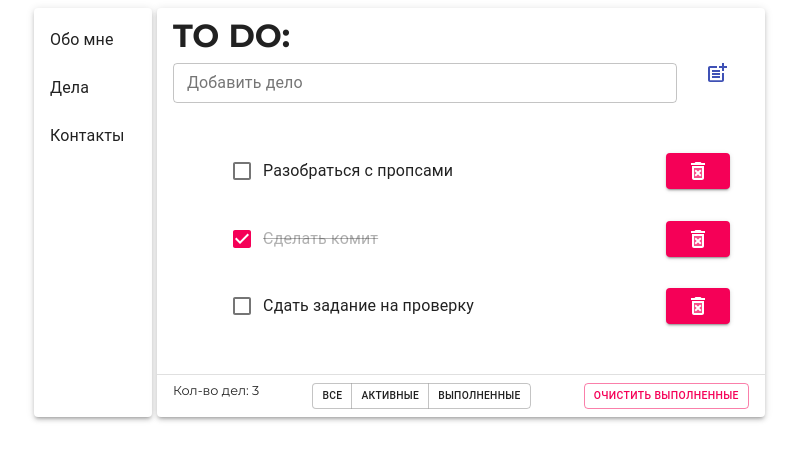
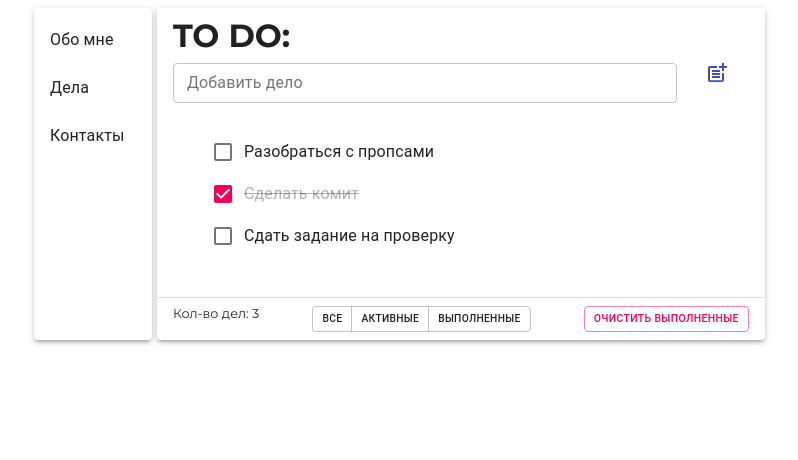
Before and after one commit to WebHeroSchool/todo-taa, a React (Create React App) app: page /todo in a window 1280 px wide. Shown: the top 460 px of the page, without its empty margins (238-1036 px from the left). Built offline with nearby package versions, Linux system fonts and the light colour scheme.

Commit message:
transformate ItemList component to HOC withItemList

```diff
--- a/src/components/Item/Item.jsx
+++ /dev/null
@@ -1,50 +0,0 @@
-import classnames from 'classnames';
-import styles from './Item.module.css';
-import {
-  Button,
-  FormControlLabel,
-  Checkbox,
-} from '@material-ui/core';
-import DeleteForeverTwoToneIcon from '@material-ui/icons/DeleteForeverTwoTone';
-import PropTypes from 'prop-types';
-
-
-const Item = props => (
-  <div className = {styles.itemWrap}>
-    <span className = {
-      classnames({
-        [styles.item]: true,
-        [styles.done]: props.isDone,
-      })
-    }>
-      <FormControlLabel
-        control={
-          <Checkbox
-            onChange={() => props.updateItem(props.id)}
-            checked={props.isDone}
-            name={`checked ${props.value.toString()}`}
-          />
-        }
-        label={ props.value }
-      />
-      <Button
-        className={styles.deleteBtn}
-        variant="contained"
-        color="secondary"
-        onClick={() => props.deleteItem(props.id)}
-      >
-        <DeleteForeverTwoToneIcon fontSize="default" />
-      </Button>
-    </span>
-  </div>
-);
-
-Item.propTypes = {
-  id: PropTypes.number,
-  value: PropTypes.string,
-  isDone: PropTypes.bool,
-  updateItem: PropTypes.func,
-  deleteItem: PropTypes.func,
-};
-
-export default Item;
--- a/src/components/Todo/Todo.jsx
+++ b/src/components/Todo/Todo.jsx
@@ -1,11 +1,14 @@
+import styles from './Todo.module.css';
+
 import InputItem from '../InputItem/InputItem';
-import ItemList from '../ItemList/ItemList';
 import Footer from '../Footer/Footer';
-import styles from './Todo.module.css';
 import {
   Paper,
   Divider,
 } from '@material-ui/core';
+
+import TodoItem from '../TodoItem/TodoItem';
+import withItemList from '../hoc/withItemList/withItemList';
 
 import {
   connect,
@@ -13,7 +16,6 @@ import {
 import createItem from '../../store/actions/createItem';
 import updateItem from '../../store/actions/updateItem';
 import deleteItem from '../../store/actions/deleteItem';
-
 
 const title = (<h1 className={ styles.title }>TO DO:</h1>);
 
@@ -32,7 +34,7 @@ const ItemListWithStore = connect(
     updateItem,
     deleteItem,
   },
-)(ItemList);
+)(withItemList(TodoItem));
 
 const FooterWithStore = connect(
   state => ({
--- a/src/components/Item/Item.module.css
+++ b/src/components/TodoItem/Item.module.css
@@ -3,15 +3,18 @@
   color: #000000de;
   display: flex;
   justify-content: space-between;
-  margin: .8em;
-  padding: .4em;
-}
-
-.item:hover {
-  cursor: pointer;
 }
 
 .done {
   color: #0000004e;
   text-decoration: line-through;
 }
+
+.deleteBtn {
+  opacity: 0;
+  transition: opacity .4s ease-out !important;
+}
+
+.item:hover .deleteBtn {
+  opacity: 1;
+}
--- /dev/null
+++ b/src/components/TodoItem/TodoItem.jsx
@@ -0,0 +1,48 @@
+import classnames from 'classnames';
+import styles from './Item.module.css';
+import {
+  Button,
+  FormControlLabel,
+  Checkbox,
+} from '@material-ui/core';
+import DeleteForeverTwoToneIcon from '@material-ui/icons/DeleteForeverTwoTone';
+import PropTypes from 'prop-types';
+
+
+const TodoItem = props => (
+  <span className = {
+    classnames({
+      [styles.item]: true,
+      [styles.done]: props.isDone,
+    })
+  }>
+    <FormControlLabel
+      control={
+        <Checkbox
+          onChange={() => props.updateItem(props.id)}
+          checked={props.isDone}
+          name={`checked ${props.value.toString()}`}
+        />
+      }
+      label={ props.value }
+    />
+    <Button
+      className={styles.deleteBtn}
+      variant="contained"
+      color="secondary"
+      onClick={() => props.deleteItem(props.id)}
+    >
+      <DeleteForeverTwoToneIcon fontSize="default" />
+    </Button>
+  </span>
+);
+
+TodoItem.propTypes = {
+  id: PropTypes.number,
+  value: PropTypes.string,
+  isDone: PropTypes.bool,
+  updateItem: PropTypes.func,
+  deleteItem: PropTypes.func,
+};
+
+export default TodoItem;
--- a/src/components/ItemList/ItemList.jsx
+++ b/src/components/hoc/withItemList/withItemList.jsx
@@ -1,8 +1,7 @@
-import Item from '../Item/Item';
-import styles from './ItemList.module.css';
+import styles from './withItemList.module.css';
 import PropTypes from 'prop-types';
 
-const ItemList = ({
+const withItemList = Component => ({
   items,
   updateItem,
   deleteItem,
@@ -10,7 +9,7 @@ const ItemList = ({
   <ul className={ styles.list }>
     {items.map(item => (
       <li key={item.id.toString()}>
-        <Item
+        <Component
           id={item.id}
           value={item.value}
           isDone={item.isDone}
@@ -22,11 +21,11 @@ const ItemList = ({
   </ul>
 );
 
-ItemList.propTypes = {
+withItemList.propTypes = {
   className: PropTypes.string,
   items: PropTypes.array,
   onClickIsDone: PropTypes.func,
   onClickDelete: PropTypes.func,
 };
 
-export default ItemList;
+export default withItemList;
```
Also changed, not shown: src/components/hoc/withItemList/withItemList.module.css (renamed from src/components/ItemList/ItemList.module.css).
